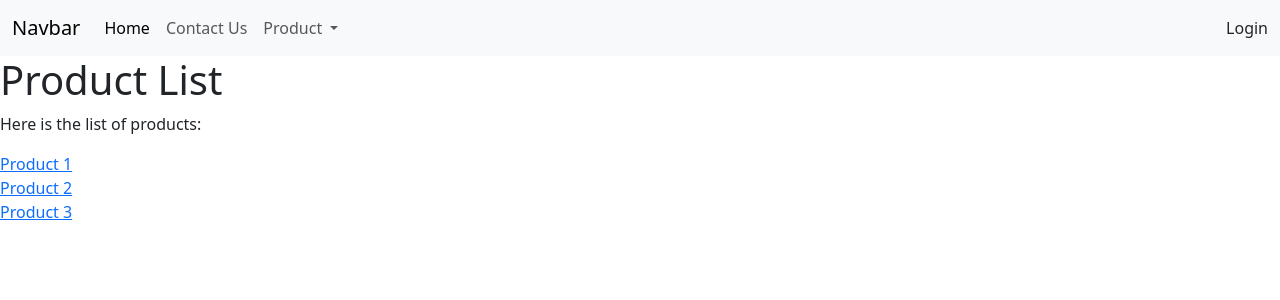
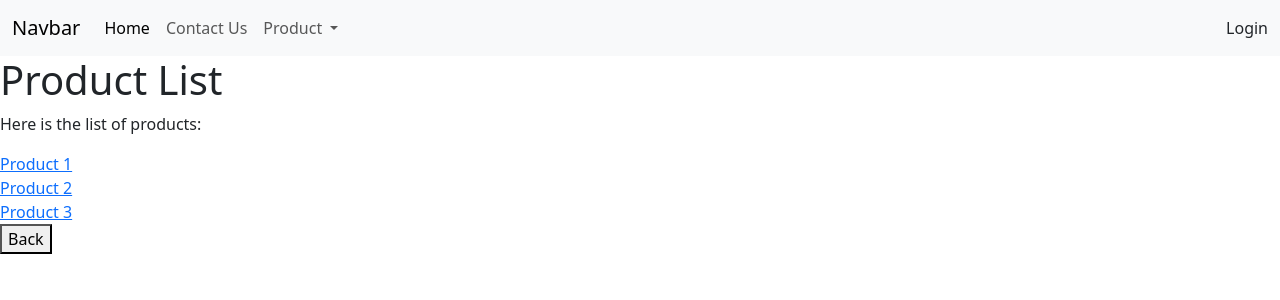
Before and after one commit to tee2490/03-VueRouter, a Vue app: page /productList in a window 1280 px wide. Shown: the top 300 px of the page. Built offline with nearby package versions, Linux system fonts and the light colour scheme.

Commit message:
12 back button

```diff
--- a/src/components/Product/ProductList.vue
+++ b/src/components/Product/ProductList.vue
@@ -9,6 +9,7 @@
       }">
         {{ product.name }}</router-link>
     </div>
+     <button @click="$router.go(-1)">Back</button>
   </div>
 </template>
 
```
